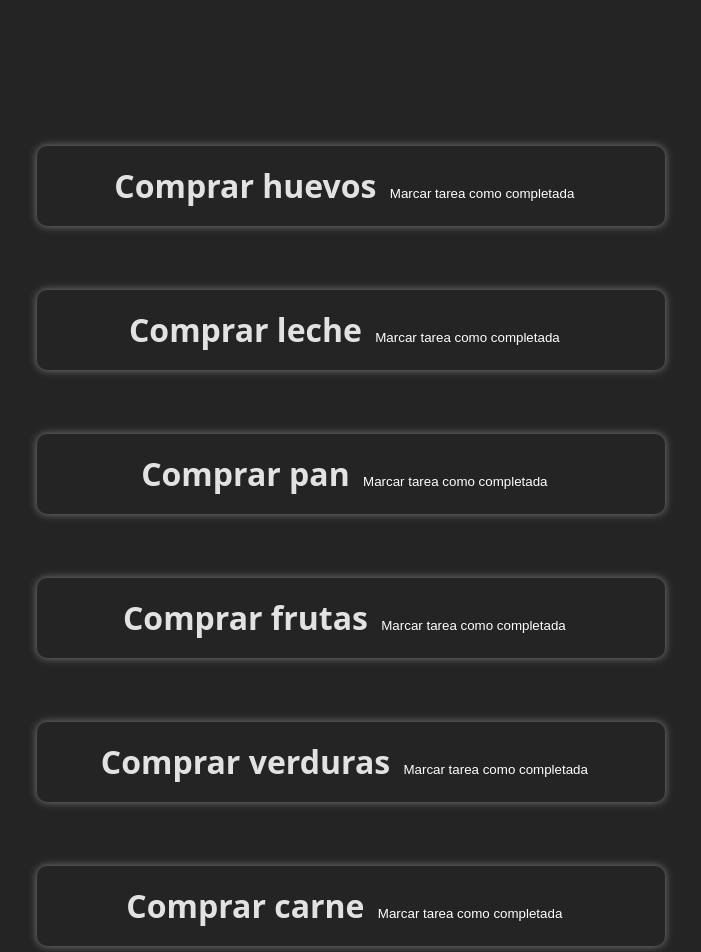
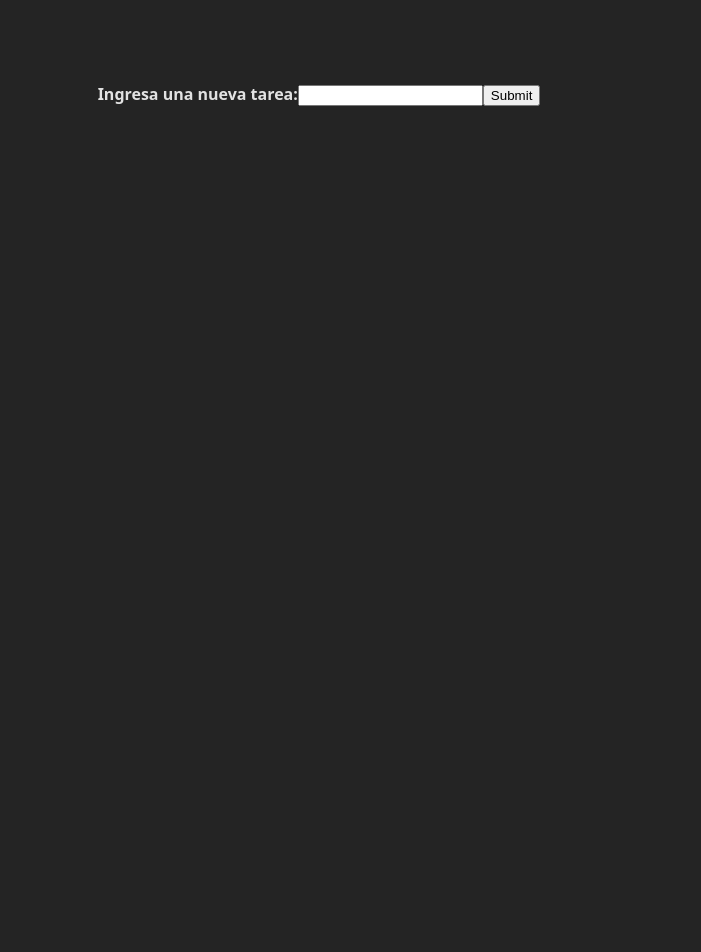
Before and after one commit to LuisCarri/Notas, a React (Vite) app in the folder app-notas/: page / in a window 1280 px wide. Shown: the top 952 px of the page, without its empty margins (321-1022 px from the left). After the commit the page ends 800 px from the top, so only its background shows below. Built offline with nearby package versions, Linux system fonts and the light colour scheme.

Commit message:
Se agregó funcionalidad para añadir nuevas tareas

```diff
--- a/app-notas/src/App.jsx
+++ b/app-notas/src/App.jsx
@@ -6,6 +6,16 @@ function Button({ children, onClick }) {
     <button className="btn" onClick={onClick}>
       {children}
     </button>
+  );
+}
+
+function Input({ label }) {
+  return (
+    <>
+      <label htmlFor="input">{label}</label>
+      <input type="text" id="input" name="input" />
+      <input type="submit" value="Submit" />
+    </>
   );
 }
 
@@ -46,26 +56,22 @@ function ListOfTasks({ tasks }) {
   );
 }
 
-function handleAddTask() {
-  console.log("Agregar tarea");
-}
+function App() {
+  const [tasks, setTasks] = useState([]);
 
-function App() {
-  let tasks = [
-    { id: 1, title: "Comprar huevos" },
-    { id: 2, title: "Comprar leche" },
-    { id: 3, title: "Comprar pan" },
-    { id: 4, title: "Comprar frutas" },
-    { id: 5, title: "Comprar verduras" },
-    { id: 6, title: "Comprar carne" },
-  ];
+  const handleSubmit = (e) => {
+    e.preventDefault();
+    const formData = new FormData(e.target);
+    const inputValue = formData.get("input");
+    setTasks([...tasks, { id: tasks.length + 1, title: inputValue }]);
+  };
 
   return (
     <div className="App">
       <ListOfTasks tasks={tasks} />
-      <Button onClick={handleAddTask}>
-        <p>Agregar tarea</p>
-      </Button>
+      <form onSubmit={handleSubmit}>
+        <Input label="Ingresa una nueva tarea:" />
+      </form>
     </div>
   );
 }
```
